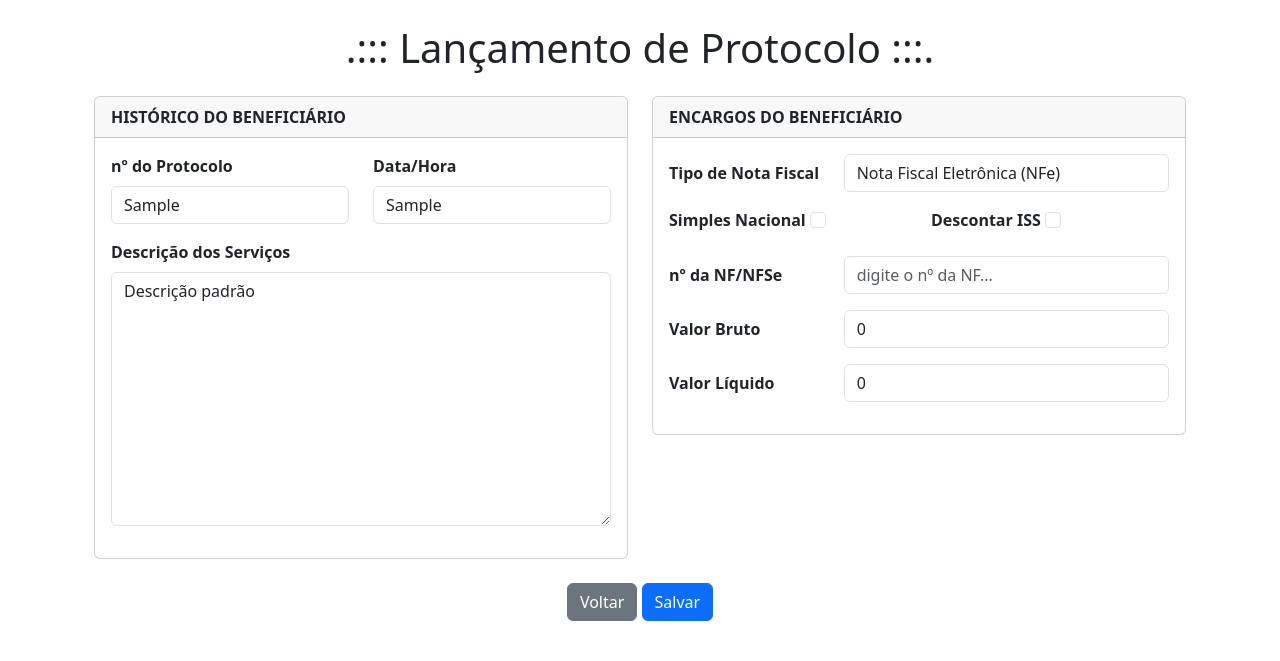
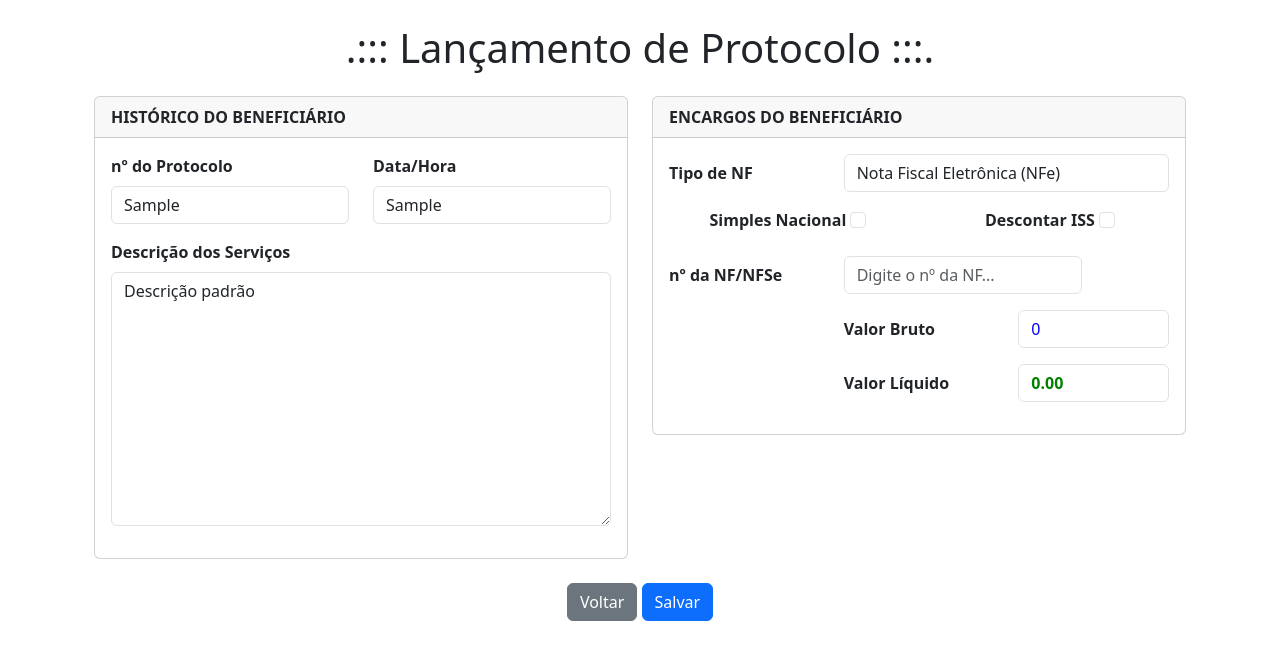
Before and after one commit to kinhomoju/protocolo_online, a Django app: template protocolos/templates/protocolos/lancar_protocolo_pj.html in a window 1280 px wide. Shown: the part 88-749 px from the top of the page. Run offline with Django 5.2, Linux system fonts and the light colour scheme; tables that the repository leaves empty hold one stand-in row (values such as "Sample post"); the template is opened without the code that fills it: values that come from a table or form of the project are taken from there, most other values are stand-ins (such as "Sample title", 1, 10 or a date in 2020); some libraries are stand-ins or nearby versions.

Commit message:
ajustes no 'lancar_protocolo_pj.html' para o campo 'input' dos valores.

```diff
--- a/protocolo_online/settings.py
+++ b/protocolo_online/settings.py
@@ -108,9 +108,13 @@ AUTH_USER_MODEL = 'usuarios.Usuario'
 # Internationalization
 # https://docs.djangoproject.com/en/5.1/topics/i18n/
 
-LANGUAGE_CODE = 'pt-BR'
+LANGUAGE_CODE = 'pt-br'
 
 TIME_ZONE = 'America/Sao_Paulo'
+
+USE_L10N = True  # Ativa a formatação local
+
+USE_THOUSAND_SEPARATOR = True  # Usa separador de milhar
 
 USE_I18N = True
 
--- a/protocolos/templates/protocolos/lancar_protocolo_pj.html
+++ b/protocolos/templates/protocolos/lancar_protocolo_pj.html
@@ -29,7 +29,7 @@
             </div>
             <div class="mb-3">
               <label for="{{ form.descricao_servicos.id_for_label }}" class="form-label" style="font-weight: bold;">Descrição dos Serviços</label>
-              {{ form.descricao_servicos|add_class:"form-control"|add_placeholder:"Descreva os serviços prestados..." }}
+              {{ form.descricao_servicos|add_attr:"class:form-control,placeholder:Descreva os serviços prestados..." }}
               <div class="invalid-feedback">
                 Por favor, insira a descrição dos serviços.
               </div>
@@ -44,70 +44,70 @@
           </div>
           <div class="card-body">
             <div class="mb-3 row">
-              <label for="{{ form.tipo_nf.id_for_label }}" class="col-sm-4 col-form-label" style="font-weight: bold;">Tipo de Nota Fiscal</label>
+              <label for="{{ form.tipo_nf.id_for_label }}" class="col-sm-4 col-form-label" style="font-weight: bold;">Tipo de NF</label>
               <div class="col-sm-8">
-                {{ form.tipo_nf|add_class:"form-control" }}
+                {{ form.tipo_nf|add_attr:"class:form-control" }}
                 <div class="invalid-feedback">
                   Por favor, selecione o tipo de nota fiscal.
                 </div>
               </div>
             </div>
-            <div class="row">
-              <div class="col-sm-6 mb-3">
+            <div class="row justify-content-center">
+              <div class="col-sm-6 mb-3 text-center">
                 <label for="{{ form.simples_nacional.id_for_label }}" class="form-label" style="font-weight: bold;">Simples Nacional</label>
-                {{ form.simples_nacional|add_class:"form-check-input" }}
+                {{ form.simples_nacional|add_attr:"class:form-check-input" }}
                 <div class="invalid-feedback">
                   Por favor, indique se a empresa é do Simples Nacional.
                 </div>
               </div>
-              <div class="col-sm-6 mb-3">
+              <div class="col-sm-6 mb-3 text-center">
                 <label for="{{ form.descontar_iss.id_for_label }}" class="form-label" style="font-weight: bold;">Descontar ISS</label>
-                {{ form.descontar_iss|add_class:"form-check-input" }}
+                {{ form.descontar_iss|add_attr:"class:form-check-input" }}
                 <div class="invalid-feedback">
                   Por favor, indique se o ISS será descontado.
                 </div>
               </div>
             </div>
-            <div class="mb-3 row">
+            <div class="mb-3 row justify-content-start">
               <label for="{{ form.numero_nota_fiscal.id_for_label }}" class="col-sm-4 col-form-label" style="font-weight: bold;">nº da NF/NFSe</label>
-              <div class="col-sm-8">
-                {{ form.numero_nota_fiscal|add_class:"form-control"|add_placeholder:"Digite o número da nota fiscal..." }}
+              <div class="col-sm-8 col-md-6">
+                {{ form.numero_nota_fiscal|add_attr:"class:form-control,placeholder:Digite o nº da NF..." }}
                 <div class="invalid-feedback">
                   Por favor, insira o número da nota fiscal.
                 </div>
               </div>
             </div>
-            <div class="mb-3 row">
+            <div class="mb-3 row justify-content-end">
               <label for="{{ form.valor_bruto.id_for_label }}" class="col-sm-4 col-form-label" style="font-weight: bold;">Valor Bruto</label>
-              <div class="col-sm-8">
-                {{ form.valor_bruto|add_class:"form-control"|add_placeholder:"Digite o valor bruto..." }}
+              <div class="col-sm-4 col-md-4">
+                {{ form.valor_bruto|add_attr:"class:form-control,placeholder:Digite o valor bruto...,style:color:blue;" }}
                 <div class="invalid-feedback">
                   Por favor, insira o valor bruto.
                 </div>
               </div>
             </div>
-            <div class="mb-3 row" id="descontos_iss_row" style="display: none;">
+            <div class="mb-3 row justify-content-end" id="descontos_iss_row" style="display: none;">
               <label for="{{ form.descontos_iss.id_for_label }}" class="col-sm-4 col-form-label" style="font-weight: bold;">Desconto (ISS)</label>
-              <div class="col-sm-8">
-                {{ form.descontos_iss|add_class:"form-control"|add_placeholder:"Digite os descontos do ISS..." }}
+              <div class="col-sm-4 col-md-4">
+                {{ form.descontos_iss|add_attr:"class:form-control,placeholder:Digite os descontos do ISS...,style:color:red" }}
                 <div class="invalid-feedback">
                   Por favor, insira os descontos do ISS.
                 </div>
               </div>
             </div>
-            <div class="mb-3 row" id="descontos_irrf_row" style="display: none;">
+            <div class="mb-3 row justify-content-end" id="descontos_irrf_row" style="display: none;">
               <label for="{{ form.descontos_irrf.id_for_label }}" class="col-sm-4 col-form-label" style="font-weight: bold;">Desconto (IRRF)</label>
-              <div class="col-sm-8">
-                {{ form.descontos_irrf|add_class:"form-control"|add_placeholder:"Digite os descontos do IRRF..." }}
+              <div class="col-sm-4 col-md-4">
+                {{ form.descontos_irrf|add_attr:"class:form-control,placeholder:Digite os descontos do IRRF...,style:color:red" }}
                 <div class="invalid-feedback">
                   Por favor, insira os descontos do IRRF.
                 </div>
               </div>
             </div>
-            <div class="mb-3 row">
+            <div class="mb-3 row justify-content-end">
               <label for="{{ form.valor_liquido.id_for_label }}" class="col-sm-4 col-form-label" style="font-weight: bold;">Valor Líquido</label>
-              <div class="col-sm-8">
-                {{ form.valor_liquido|add_class:"form-control"|add_placeholder:"Digite o valor líquido..." }}
+              <div class="col-sm-4 col-md-4">
+                {{ form.valor_liquido|add_attr:"readonly:true,style:color:green; font-weight:bold;" }}
                 <div class="invalid-feedback">
                   Por favor, insira o valor líquido.
                 </div>
@@ -123,6 +123,7 @@
     </div>
   </form>
 </div>
+
 <script>
   // Exemplo de JavaScript para desativar o envio do formulário, se houver campos inválidos.
   (function() {
@@ -150,6 +151,10 @@
     const descontarIssField = document.getElementById('{{ form.descontar_iss.id_for_label }}');
     const descontosIssField = document.getElementById('descontos_iss_row');
     const descontosIrrfField = document.getElementById('descontos_irrf_row');
+    const valorBrutoField = document.getElementById('{{ form.valor_bruto.id_for_label }}');
+    const descontosIssInput = document.getElementById('{{ form.descontos_iss.id_for_label }}');
+    const descontosIrrfInput = document.getElementById('{{ form.descontos_irrf.id_for_label }}');
+    const valorLiquidoField = document.getElementById('{{ form.valor_liquido.id_for_label }}');
 
     function toggleDescontoFields() {
       const tipoNfValue = tipoNfField.value;
@@ -174,11 +179,23 @@
       }
     }
 
+    function calcularValorLiquido() {
+      const valorBruto = parseFloat(valorBrutoField.value) || 0;
+      const descontosIss = parseFloat(descontosIssInput.value) || 0;
+      const descontosIrrf = parseFloat(descontosIrrfInput.value) || 0;
+      const valorLiquido = valorBruto - descontosIss - descontosIrrf;
+      valorLiquidoField.value = valorLiquido.toFixed(2);
+    }
+
     tipoNfField.addEventListener('change', toggleDescontoFields);
     simplesNacionalField.addEventListener('change', toggleDescontoFields);
     descontarIssField.addEventListener('change', toggleDescontoFields);
+    valorBrutoField.addEventListener('input', calcularValorLiquido);
+    descontosIssInput.addEventListener('input', calcularValorLiquido);
+    descontosIrrfInput.addEventListener('input', calcularValorLiquido);
 
     toggleDescontoFields(); // Inicializa a exibição correta dos campos
+    calcularValorLiquido(); // Inicializa o valor líquido
   });
 </script>
 {% endblock %}
--- a/protocolos/templatetags/custom_filters.py
+++ b/protocolos/templatetags/custom_filters.py
@@ -3,14 +3,14 @@ from django.forms import BoundField
 
 register = template.Library()
 
-@register.filter(name='add_class')
-def add_class(field, css_class):
+@register.filter(name='add_attr')
+def add_attr(field, attrs):
     if isinstance(field, BoundField):
-        return field.as_widget(attrs={"class": css_class})
+        attrs_dict = {}
+        for attr in attrs.split(","):
+            parts = attr.split(":", 1)  # Garante apenas uma divisão no primeiro ':'
+            if len(parts) == 2:
+                key, value = parts
+                attrs_dict[key.strip()] = value.strip()
+        return field.as_widget(attrs=attrs_dict)
     return field
-
-@register.filter(name='add_placeholder')
-def add_placeholder(field, placeholder):
-    if isinstance(field, BoundField):
-        return field.as_widget(attrs={"placeholder": placeholder})
-    return field
```
Also changed, not shown: db.sqlite3.
